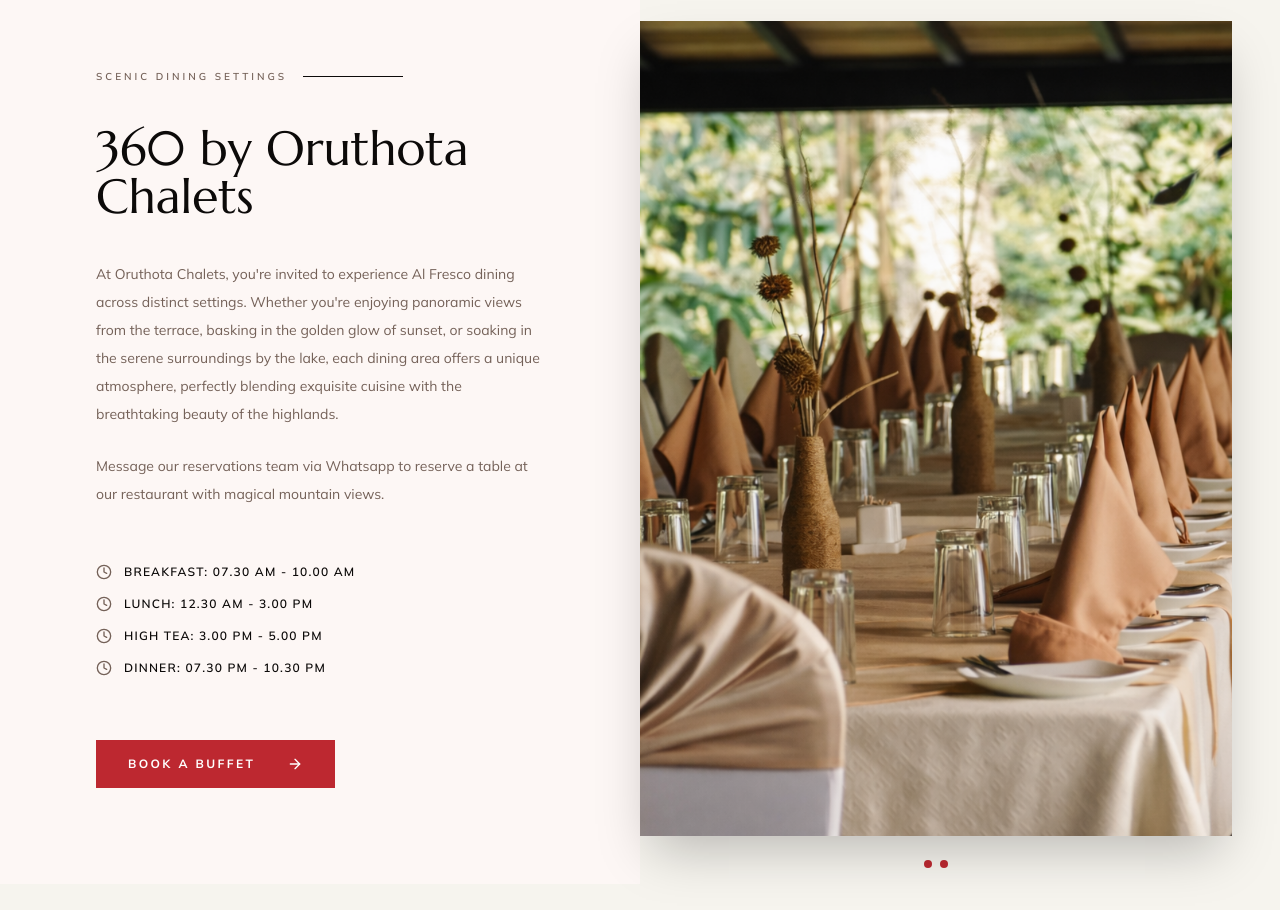
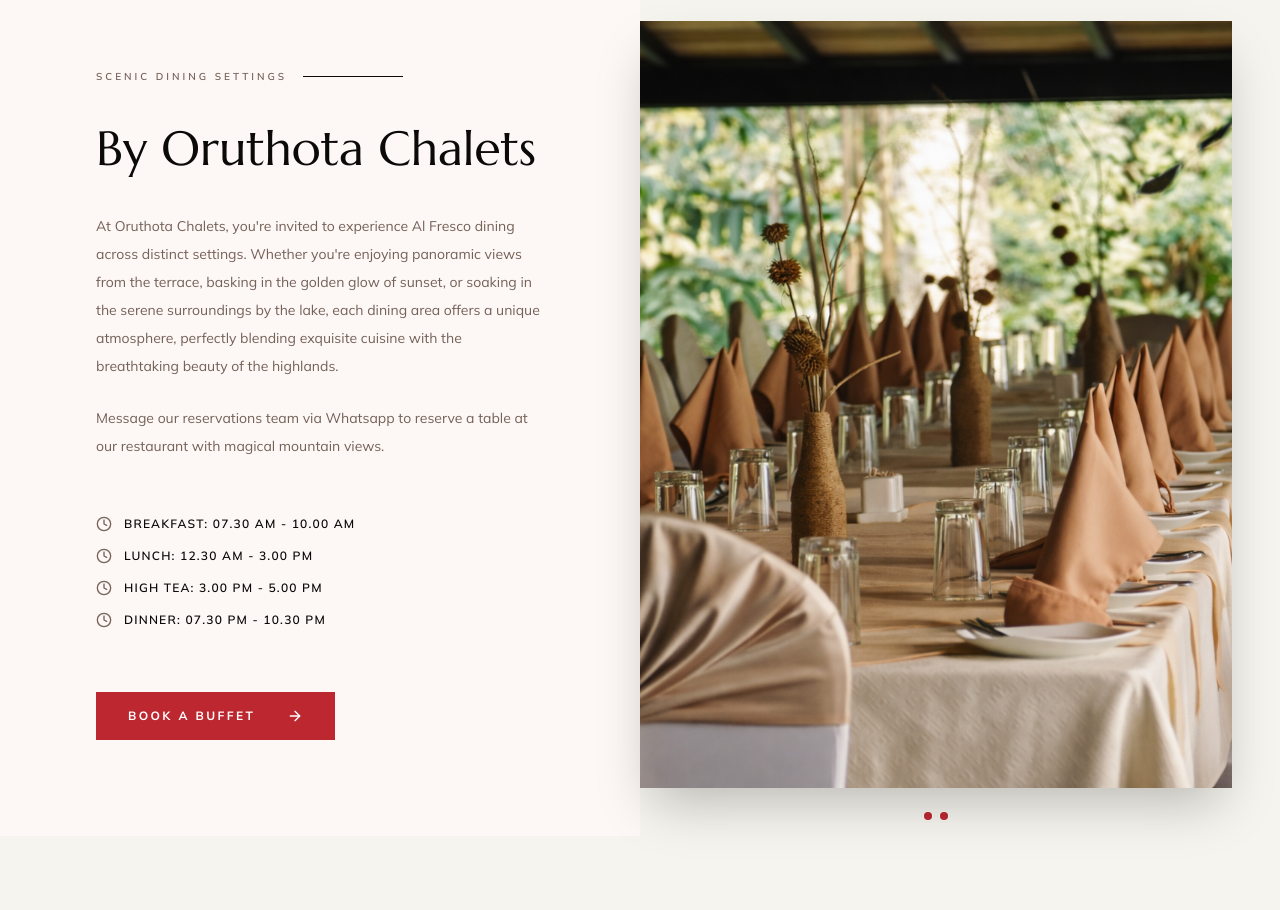
Before and after one commit to Thilina1/OruthotaChaletsWeb, a Next.js app: page /dining in a window 1280 px wide. Shown: the part 1560-2470 px from the top of the page. Built offline with nearby package versions, Linux system fonts and the light colour scheme; no server answers.

Commit message:
360 remove

```diff
--- a/src/app/dining/page.tsx
+++ b/src/app/dining/page.tsx
@@ -142,7 +142,7 @@
                 <div className="h-px bg-foreground flex-grow max-w-[100px]"></div>
               </div>
 
-              <h2 className="font-headline text-4xl md:text-5xl text-foreground">360 by Oruthota Chalets</h2>
+              <h2 className="font-headline text-4xl md:text-5xl text-foreground">By Oruthota Chalets</h2>
 
               <div className="space-y-6 text-muted-foreground text-sm leading-loose">
                 <p>
```
